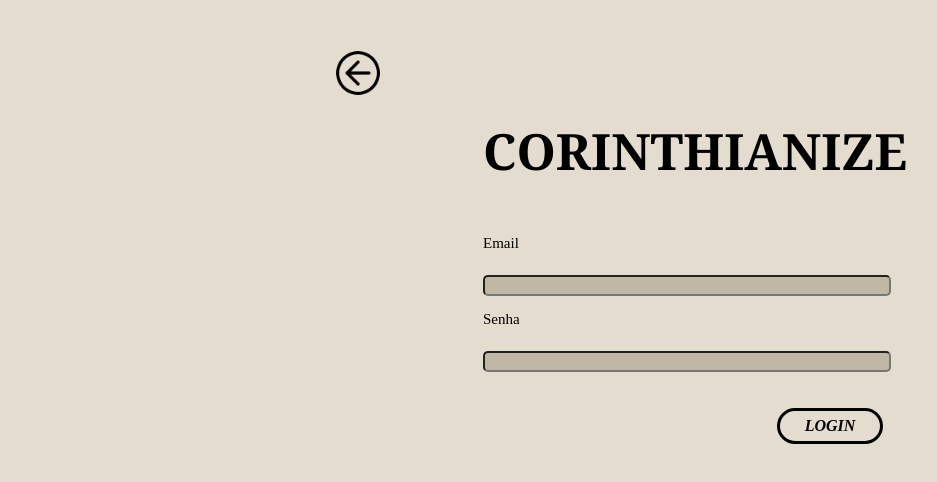
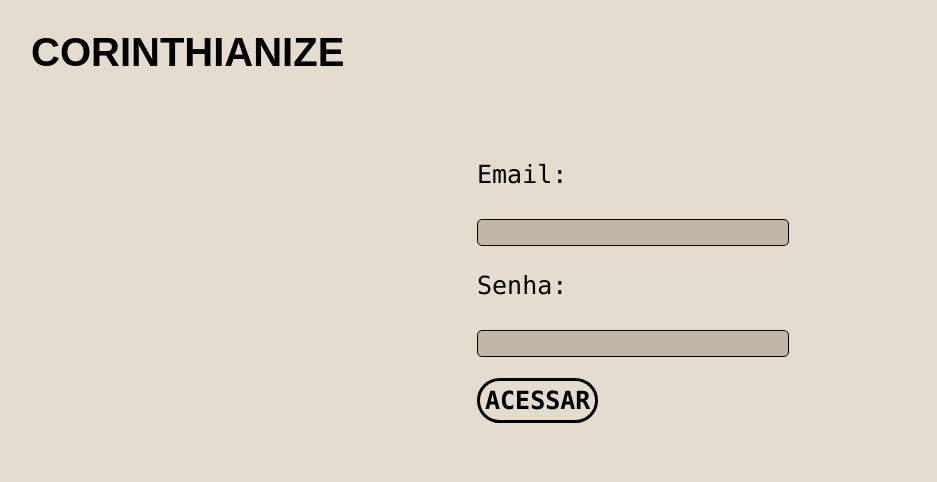
Before and after one commit to KawanFGsptech/Corinthianize, a plain HTML site: page Site/login.html in a window 1280 px wide. Shown: the whole page, without its empty margins (7-944 px from the left). Drawn offline with Linux system fonts and the light colour scheme.

Commit message:
Refeita a tela de inicio e login

```diff
--- a/Site/estilo/style.css
+++ b/Site/estilo/style.css
@@ -1,77 +1,66 @@
 body {
     background-color: #E4DDCF;
+    font-family: Consolas, monaco, monospace;
+    font-size: 25px;
+}
+
+#hdr_Inicio {
+    display: flex;
+    justify-content: end;
+}
+
+#hdr_Inicio a {
+    margin: 30px 30px 0px 0px;
+    text-decoration: none;
+    color: black;
+    font-weight: bold;
+    cursor: pointer;
+    border: 3px solid #000;
+    border-radius: 30px;
+    padding: 5px;
+}
+
+#div_inicio {
+    height: 500px;
     display: flex;
     justify-content: center;
+    align-items: center;
+    flex-direction: column;
 }
 
-.titulo {
-    text-align: center;
+h1{
+    font-family: Copperplate, Copperplate Gothic Light, fantasy;
+    font-size: 100px;
+    margin-top: 1px;
 }
 
-p {
-    font-size: 30px;
+#hdr_LoginCadastro h1{
+    font-size: 40px;
+    margin: 30px 0px 0px 30px;
 }
 
-h1 {
-    font-size: 50px;
-    font-family:Cambria, Cochin, Georgia, Times, 'Times New Roman', serif ;
-    margin-bottom: 50px;
+#div_login {
+    display: flex;
+    height: 400px;
+    justify-content: center;
+    align-items: center;
+    flex-direction: column;
 }
 
-.inicio {
-    padding: 75px;
-    max-width: 400px;
-}
-
-.botoes_inicio {
-    display: flex;
-    justify-content: space-between;
+#div_login input {
+    background-color: #C0B7A6;
+    width: 300px;
+    padding: 5px;
+    border: 1px solid #000;
+    border-radius: 5px;
 }
 
 a {
-    display: inline-flex;
-    justify-content: center;
-    align-items: center;
-    background-color: #E4DDCF;
-    border-radius: 30px;
-    font-style: italic;
-    font-weight: bold;
-    height: 30px;
-    width: 100px;
-    border: 3px solid #000;
     text-decoration: none;
     color: black;
+    font-weight: bold;
     cursor: pointer;
+    border: 3px solid #000;
+    border-radius: 30px;
+    padding: 5px;
 }
-
-.login {
-    font-size: 15px;
-    margin-bottom: 6px;
-}
-
-input {
-    background-color: #C0B7A6;
-    border-radius: 5px;
-}
-
-.ipt_login {
-    width: 400px;
-}
-
-#a_login {
-    margin-top: 30px;
-}
-
-#div_aLogin {
-    display: flex;
-    justify-content: flex-end;
-}
-
-img {
-    height: 50px;
-}
-
-.a_voltar {
-    margin-top: 50px;
-    border: 0 solid;
-}
--- a/Site/login.html
+++ b/Site/login.html
@@ -1,47 +1,27 @@
 <!DOCTYPE html>
 <html lang="en">
-
 <head>
     <meta charset="UTF-8">
     <meta name="viewport" content="width=device-width, initial-scale=1.0">
-    <title>Document</title>
+    <title>Corinthianize</title>
     <link rel="stylesheet" href="estilo/style.css">
 </head>
-
 <body>
 
-    <a href="index.html" class="a_voltar">
-        <img src="img/seta_voltar.png">
-    </a>
+    <header id="hdr_LoginCadastro">
+        <h1>CORINTHIANIZE</h1>
+    </header>
 
-    <div class="inicio">
-        <h1 class="titulo">CORINTHIANIZE</h1>
-
-        <div class="login">
-
-            <p class="login">Email</p><br>
-            <input class="ipt_login" type="text"><br>
-            <p class="login">Senha</p><br>
-            <input class="ipt_login" type="text">
-
+    <div id="div_login">
+        <div>
+            <p>Email:</p>
+            <input type="text">
+            <p>Senha:</p>
+            <input type="password"> <br> <br>
+            <a href="">ACESSAR</a>
         </div>
-
-        <div id="div_aLogin">
-
-            <a id="a_login" href="historia.html">LOGIN</a>
-
-        </div>
-
     </div>
 
+
 </body>
-
 </html>
-
-<script>
-
-    function voltar() {
-
-    }
-
-</script>
```
Also changed, not shown: Site/cadastro.html (deleted, +0 -17 lines), Site/index.html (+7 -11 lines), Site/img/seta_voltar.png (deleted).
